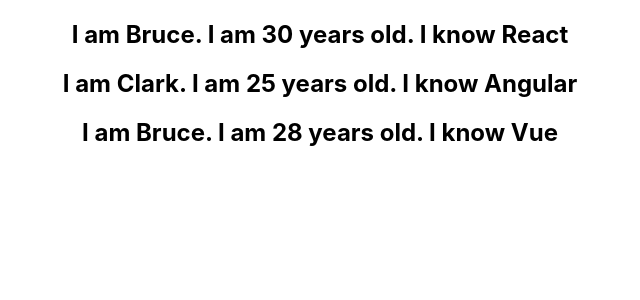
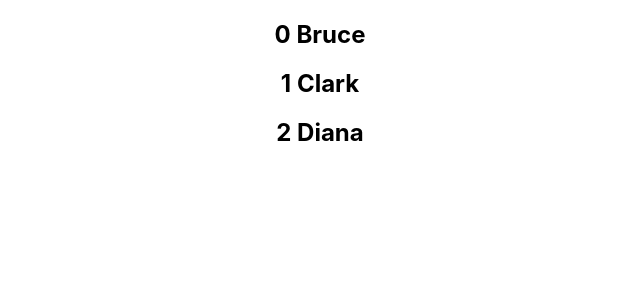
Before and after one commit to sanjeevz3009/React, a React (Create React App) app in the folder hello-world/: page / in a window 1280 px wide. Shown: the top 300 px of the page, without its empty margins (320-960 px from the left). Built offline with nearby package versions, Linux system fonts and the light colour scheme.

Commit message:
Index as keys anti-pattern.

```diff
--- a/hello-world/src/components/NameList.js
+++ b/hello-world/src/components/NameList.js
@@ -2,32 +2,35 @@
 import Person from './Person'
 
 function NameList() {
-    const persons = [
-        {
-            id: 1,
-            name: 'Bruce',
-            age: 30,
-            skill: 'React'
-        },
-        {
-            id: 2,
-            name: 'Clark',
-            age: 25,
-            skill: 'Angular'
-        },
-        {
-            id: 3,
-            name: 'Bruce',
-            age: 28,
-            skill: 'Vue'
-        }
-    ]
+    // const persons = [
+    //     {
+    //         id: 1,
+    //         name: 'Bruce',
+    //         age: 30,
+    //         skill: 'React'
+    //     },
+    //     {
+    //         id: 2,
+    //         name: 'Clark',
+    //         age: 25,
+    //         skill: 'Angular'
+    //     },
+    //     {
+    //         id: 3,
+    //         name: 'Bruce',
+    //         age: 28,
+    //         skill: 'Vue'
+    //     }
+    // ]
     const names = ['Bruce', 'Clark', 'Diana']
 
-    const personList = persons.map(person => (
-        <Person person={person}></Person>
-    ))
-    return <div>{personList}</div>
+    const nameList = names.map((name, index) => <h2 key={index}>{index} {name}</h2>)
+
+    // const personList = persons.map(person => (
+    //     <Person key={person.id} person={person}></Person>
+    // ))
+
+    return <div>{nameList}</div>
     // return (
     //     <div>
     //         {/* <h2>{names[0]}</h2>
```
